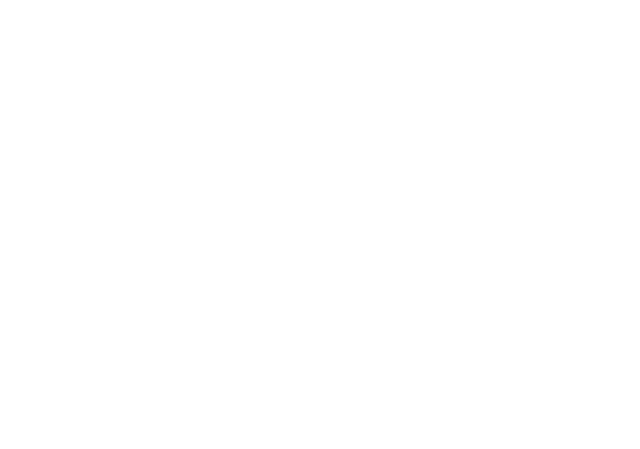
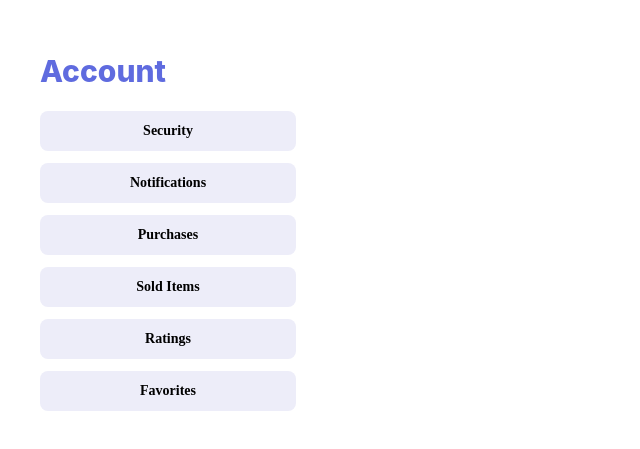
Before and after one commit to GokalpGokdogan/Bilcon, a React (Create React App) app in the folder bilcon-frontend/: page /accountPage in a window 1280 px wide. Before the commit this address had no page. Shown: the part 167-616 px from the top of the page, without its empty margins (0-640 px from the left). Built offline with nearby package versions, Linux system fonts and the light colour scheme.

Commit message:
Account Page Before Demo

```diff
--- a/bilcon-frontend/src/App.js
+++ b/bilcon-frontend/src/App.js
@@ -6,6 +6,7 @@
 import Home from './screens/home';
 import ForgotPassword from './screens/forgotPassword'
 import VerificationPage from './screens/verificationPage'
+import AccountPage from './screens/accountPage'
 
 export default function App() {
   return (
@@ -16,6 +17,7 @@
         <Route path="home" element={<Home/>} />
         <Route path="forgotPassword" element={<ForgotPassword/>} />
         <Route path="forgotPassword/verificationPage" element={<VerificationPage/>} />
+        <Route path="accountPage" element={<AccountPage/>} />
       </Routes>
     </div>
   );
--- /dev/null
+++ b/bilcon-frontend/src/screens/accountPage.js
@@ -0,0 +1,26 @@
+import React from 'react';
+import { Link } from 'react-router-dom';
+
+function accountPage()
+{
+    const buttonClassAccount = "w-64 my-1.5 text-black bg-gray-blue hover:bg-primary-700 focus:ring-4 focus:outline-none focus:ring-primary-300 font-bold rounded-lg font-sans text-sm px-5 py-2.5 text-center dark:bg-primary-600 dark:hover:bg-primary-700 dark:focus:ring-primary-800"
+    return(
+    <div className='flex flex-row'>
+        <div className='flex flex-col bg-white justify-center h-screen px-10'>
+            <p className='font-inter font-extrabold text-3xl text-ui-purple my-4'>Account</p>
+            <Link type="submit" to="/home" className={buttonClassAccount}>Security</Link>
+            <Link type="submit" to="/home" className={buttonClassAccount}>Notifications</Link>
+            <Link type="submit" to="/home" className={buttonClassAccount}>Purchases</Link>
+            <Link type="submit" to="/home" className={buttonClassAccount}>Sold Items</Link>
+            <Link type="submit" to="/home" className={buttonClassAccount}>Ratings</Link>
+            <Link type="submit" to="/home" className={buttonClassAccount}>Favorites</Link>
+
+            <div className='flex flex-col w-64 mt-3'></div>
+        </div>
+
+    </div>
+
+    );
+}
+
+export default accountPage;
--- a/bilcon-frontend/src/screens/home.js
+++ b/bilcon-frontend/src/screens/home.js
@@ -8,15 +8,18 @@
     return(
         <div className='bg-white h-screen'>
             <div className='flex flex-row p-4 w-full'>
-            <p className='font-inter font-extrabold text-3xl text-blue-dark'>BILCON</p>
-            <input type="text" className="ml-64 border border-gray bg-gray-light text-gray-900 focus:outline-none focus:ring-1 ring-gray sm:text-sm rounded-xl p-2.5 w-80 dark:bg-gray-700 dark:border-gray-600 dark:placeholder-gray-400 dark:text-white" placeholder="Search for second-hand items, books and more!" required=""></input>
+                <p className='font-inter font-extrabold text-3xl text-blue-dark'>BILCON</p>
+                <input type="text" className="mx-auto border border-gray bg-gray-light text-gray-900 focus:outline-none focus:ring-1 ring-gray sm:text-sm rounded-xl p-2.5 w-80 dark:bg-gray-700 dark:border-gray-600 dark:placeholder-gray-400 dark:text-white" placeholder="Search for second-hand items, books and more!" required=""></input>
+                <Link type="submit" to="/accountPage" className="w-32 my-auto text-black bg-gray-blue hover:bg-primary-700 focus:ring-4 focus:outline-none focus:ring-primary-300 font-bold rounded-lg font-sans text-sm px-5 py-2.5 text-center dark:bg-primary-600 dark:hover:bg-primary-700 dark:focus:ring-primary-800">Account</Link>
             </div>
-            <div className='flex flex-row'>
-            <img className="h-40 w-32 rounded-md ml-6 my-6" src='https://i.ebayimg.com/images/g/C4AAAOSwm~daZhuB/s-l1600.jpg'></img>
-            <img className="h-40 w-32 rounded-md ml-6 my-6" src='https://i.ebayimg.com/images/g/C4AAAOSwm~daZhuB/s-l1600.jpg'></img>
-            <img className="h-40 w-32 rounded-md ml-6 my-6" src='https://i.ebayimg.com/images/g/C4AAAOSwm~daZhuB/s-l1600.jpg'></img>
-            <img className="h-40 w-32 rounded-md ml-6 my-6" src='https://i.ebayimg.com/images/g/C4AAAOSwm~daZhuB/s-l1600.jpg'></img>
-
+            <div className='flex flex-row mx-auto justify-center items-center py-10'>
+                <div className='flex flex-row w-220'>
+                    <img className="h-40 w-32 rounded-md mx-6 my-6" src='https://i.ebayimg.com/images/g/C4AAAOSwm~daZhuB/s-l1600.jpg'></img>
+                    <img className="h-40 w-32 rounded-md mx-6 my-6" src='https://i.ebayimg.com/images/g/C4AAAOSwm~daZhuB/s-l1600.jpg'></img>
+                    <img className="h-40 w-32 rounded-md mx-6 my-6" src='https://i.ebayimg.com/images/g/C4AAAOSwm~daZhuB/s-l1600.jpg'></img>
+                    <img className="h-40 w-32 rounded-md mx-6 my-6" src='https://i.ebayimg.com/images/g/C4AAAOSwm~daZhuB/s-l1600.jpg'></img>
+                    <img className="h-40 w-32 rounded-md mx-6 my-6" src='https://i.ebayimg.com/images/g/C4AAAOSwm~daZhuB/s-l1600.jpg'></img>
+                </div>
             </div>
        </div>
     );
--- a/bilcon-frontend/tailwind.config.js
+++ b/bilcon-frontend/tailwind.config.js
@@ -14,6 +14,8 @@
       'gray-dark': '#273444',
       'gray': '#979797',
       'gray-light': '#F5F5F5',
+      'gray-blue': '#EDEDF9',
+      'ui-purple': '#5F6BDF',
     },
     fontFamily: {
       sans: 'DM Sans',
```
